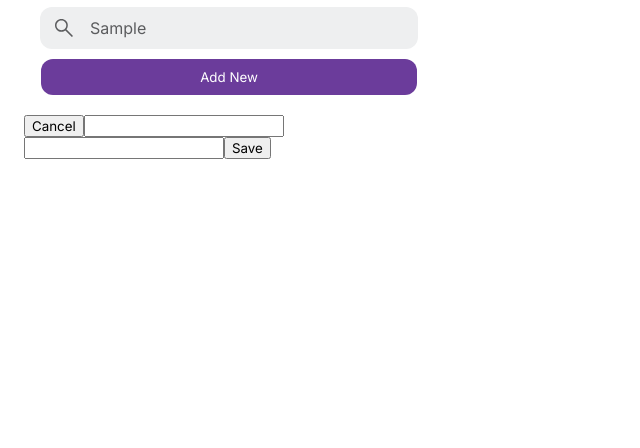
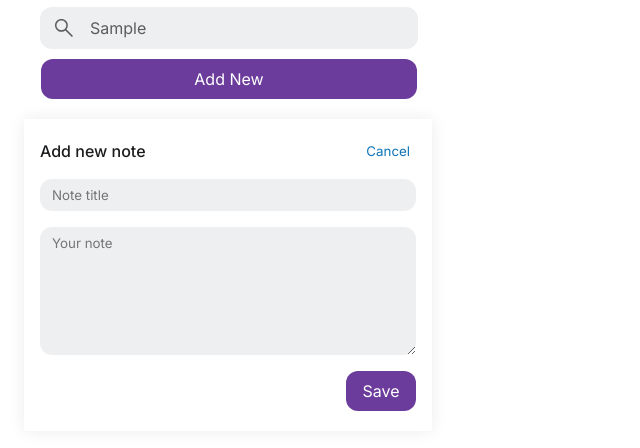
Before and after one commit to seul88/memo-list, a plain HTML site: page index.html in a window 1280 px wide. Both pictures are taken after typing "Sample" into the empty fields and a click on the button "Add New". Shown: the part 73-521 px from the top of the page, without its empty margins (0-640 px from the left). Drawn offline with Linux system fonts and the light colour scheme.

Commit message:
adjust add note form styles

```diff
--- /dev/null
+++ b/css/add-note.css
@@ -0,0 +1,65 @@
+#addNoteForm{
+    display: flex;
+    flex-direction: column;
+
+    width: 376px;
+
+    padding: 20px 16px;
+    gap: 16px;
+
+    border: 1px 0px;
+    border-color: #EEEFF0;
+    box-shadow: 0px 0px 16px 0px #00000014;
+
+}
+
+.add-note-title-row {
+    display: flex;
+    justify-content: space-between;
+}
+
+.add-note-header-text {
+    size: 1rem;
+    line-height: 1.5rem;
+    color: #1B1C1E;
+    font-weight: 500;
+}
+
+.add-note-cancel-button {
+    font-weight: 400;
+    color: #0F75B8;
+
+    background-color: transparent;
+    border: none;
+    outline: none;
+    cursor: pointer;
+
+}
+
+.and-note-input-form {
+    padding: 8px 12px;
+    border-radius: 12px;
+    background: #EEEFF0;
+    color: #5B5C5E;
+
+    font-weight: 400;
+    line-height: 1,625em;
+    border: none;
+    outline: none;
+}
+
+.add-note-save-button {
+    width: 70px;
+    height: 40px;
+    border-radius: 12px;
+    margin-left: auto;
+
+    line-height: 1.5em;
+    font-size: 1rem;
+
+    background: #6B3C9B;
+    color: #FFFFFF;
+    border: none;
+
+    cursor: pointer;
+}
--- a/css/note-container.css
+++ b/css/note-container.css
@@ -61,6 +61,7 @@
     width: 376px;
     padding: 8px 16px;
     line-height: 1.5em;
+    font-size: 1rem;
 
     border-radius: 12px;
     background: #6B3C9B;
--- a/index.html
+++ b/index.html
@@ -8,6 +8,7 @@
       <link rel="stylesheet" href="css/note-container.css">
       <link rel="stylesheet" href="css/note-item.css">
       <link rel="stylesheet" href="css/no-notes-view.css">
+      <link rel="stylesheet" href="css/add-note.css">
 
       <link rel="preconnect" href="https://fonts.googleapis.com">
       <link rel="preconnect" href="https://fonts.gstatic.com" crossorigin>
--- a/notes/AddNoteView.js
+++ b/notes/AddNoteView.js
@@ -46,6 +46,8 @@ export class AddNoteView extends HTMLElement {
 
     onCancelClick() {
         this._shouldrender = false;
+        this._title = '';
+        this._body = '';
         this.render();
     }
 
@@ -63,9 +65,11 @@ export class AddNoteView extends HTMLElement {
             title: this.title,
             body: this.body,
             date: Date.now()
-        })
+        });
 
         this._shouldrender = false;
+        this._title = '';
+        this._body = '';
         this.render();
     }
 
@@ -77,23 +81,40 @@ export class AddNoteView extends HTMLElement {
             }
 
             const container = document.createElement('div');
-            container.id = 'addNoteForm'
+            container.id = 'addNoteForm';
+
+            const headerRow = document.createElement('div');
+            headerRow.classList.add('add-note-title-row');
+
+            const headerText = document.createElement('div');
+            headerText.textContent = 'Add new note';
+            headerText.classList.add('add-note-header-text');
+            headerRow.appendChild(headerText);
 
             const cancelButton = document.createElement('button');
             cancelButton.textContent = 'Cancel';
             cancelButton.onclick = () => this.onCancelClick();
-            container.appendChild(cancelButton);
+            cancelButton.classList.add('add-note-cancel-button');
+            headerRow.appendChild(cancelButton);
+
+            container.appendChild(headerRow);
 
             const titleForm = document.createElement('input');
             titleForm.oninput = (e) => this.onTitleChange(e.target.value);
+            titleForm.placeholder = 'Note title';
+            titleForm.classList.add('and-note-input-form');
             container.appendChild(titleForm);
 
-            const bodyForm = document.createElement('input');
+            const bodyForm = document.createElement('textarea');
+            bodyForm.rows = 7;
             bodyForm.oninput = (e) => this.onBodyChange(e.target.value);
+            bodyForm.placeholder = 'Your note';
+            bodyForm.classList.add('and-note-input-form');
             container.appendChild(bodyForm);
 
             const saveButton = document.createElement('button');
             saveButton.textContent = 'Save';
+            saveButton.classList.add('add-note-save-button');
             saveButton.onclick = () => this.onSaveClick();
             container.appendChild(saveButton);
 
```
